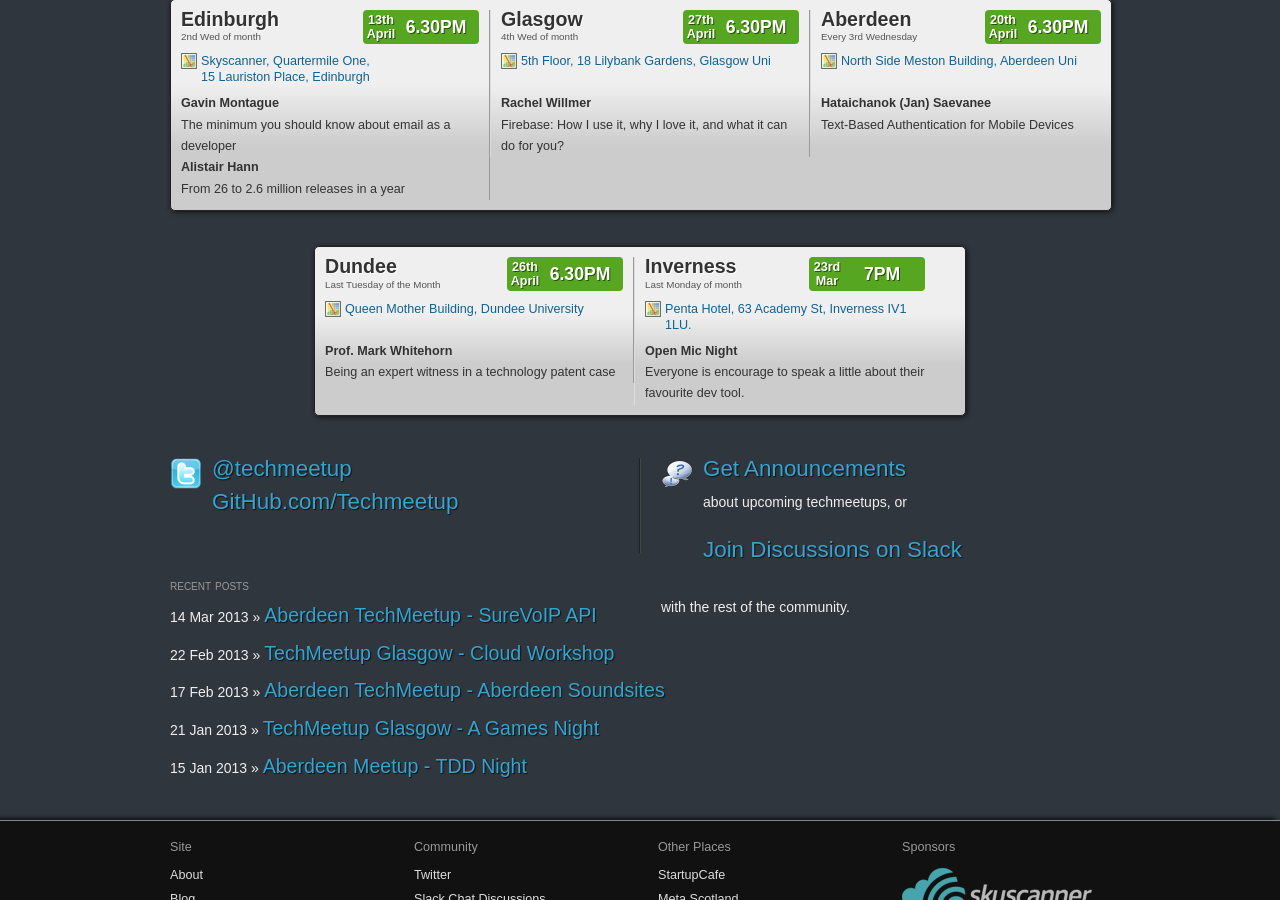
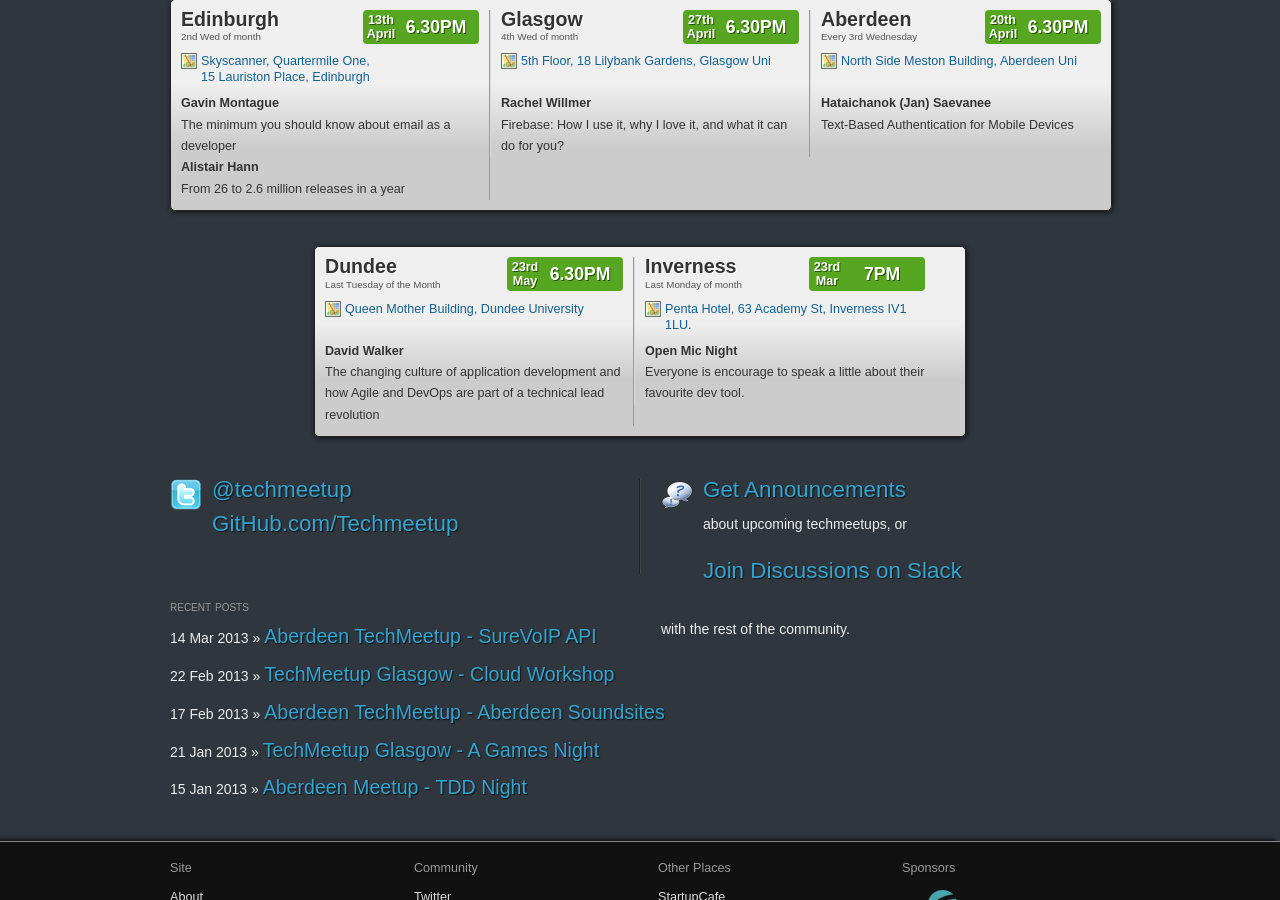
Before and after one commit to techmeetup/techmeetup.co.uk, a Jekyll site: the page built from index.html, in a window 1280 px wide and 900 px high, scrolled down 400 px. Built offline with Jekyll 4.4.1, drawn with Linux system fonts in a browser that asks for light colours.

Commit message:
Update index.json

```diff
--- a/_data/index.json
+++ b/_data/index.json
@@ -36,12 +36,12 @@
   "dundee": {
     "speakers": [
       {
-        "name": "Prof. Mark Whitehorn",
-        "talk": "Being an expert witness in a technology patent case"
+        "name": "David Walker",
+        "talk": "The changing culture of application development and how Agile and DevOps are part of a technical lead revolution"
       }
     ],
-    "day": "26th",
-    "month": "April"
+    "day": "23rd",
+    "month": "May"
   },
   "inverness": {
     "speakers": [
```
